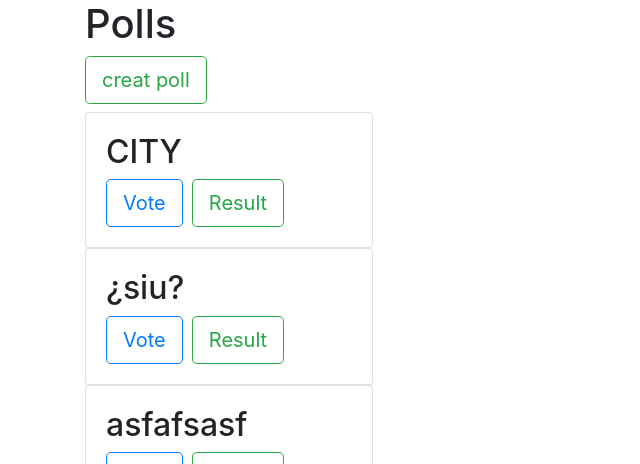
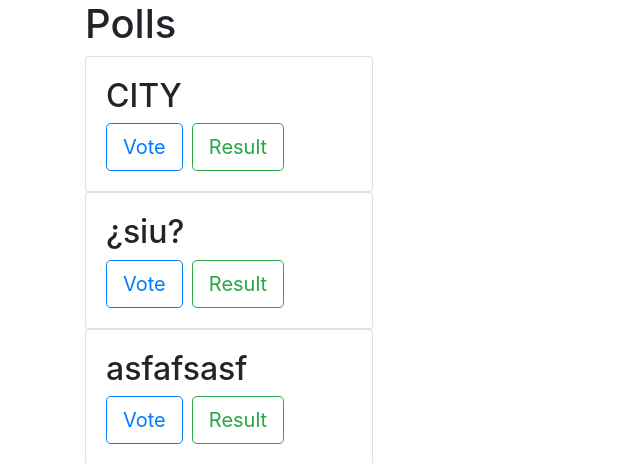
Before and after one commit to Royman56/poll_django, a Django app: page / in a window 1280 px wide. Shown: the part 56-520 px from the top of the page, without its empty margins (0-640 px from the left). Run offline with Django 3.2, Linux system fonts and the light colour scheme; data comes from the database, SQL or seed files in the repository; some libraries are stand-ins or nearby versions.

Commit message:
create delete

```diff
--- a/poll/templates/home.html
+++ b/poll/templates/home.html
@@ -23,10 +23,6 @@
 
 <div class="container">
     <h1>Polls</h1>
-    <div class="mb-2 mt-2"> <a href="{% url 'creat' %}">
-    <button type="button" class="btn btn-lg btn-outline-success">creat poll</button>
-    </a>
-    </div>
 
 
      {% for polls in poll  %}
```
